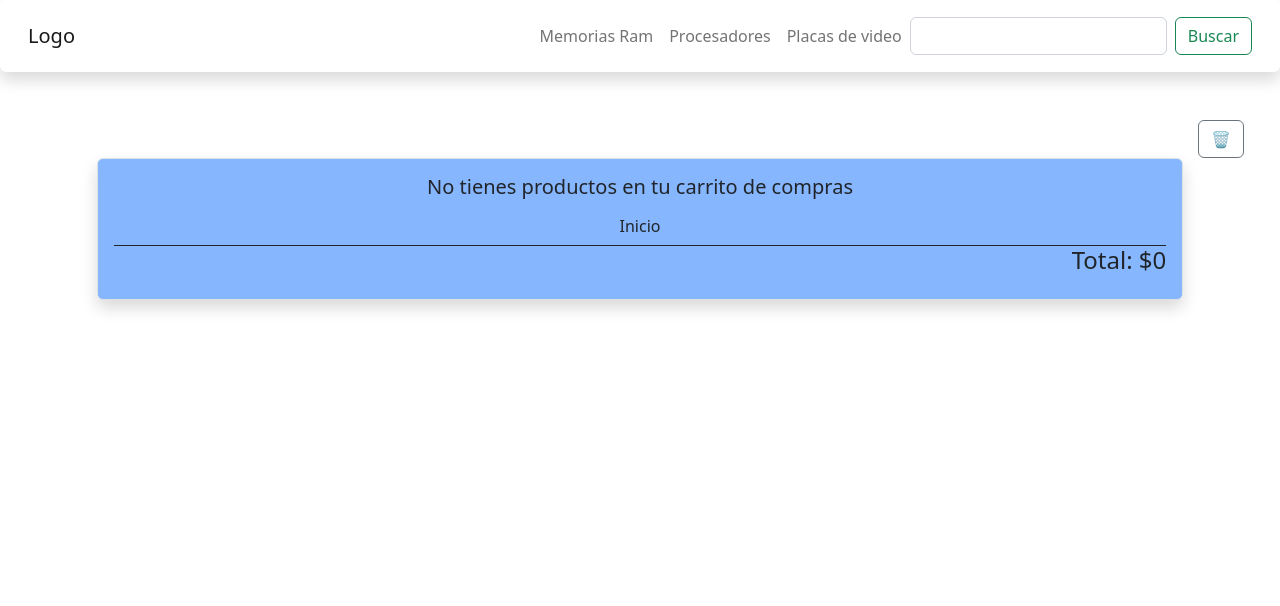
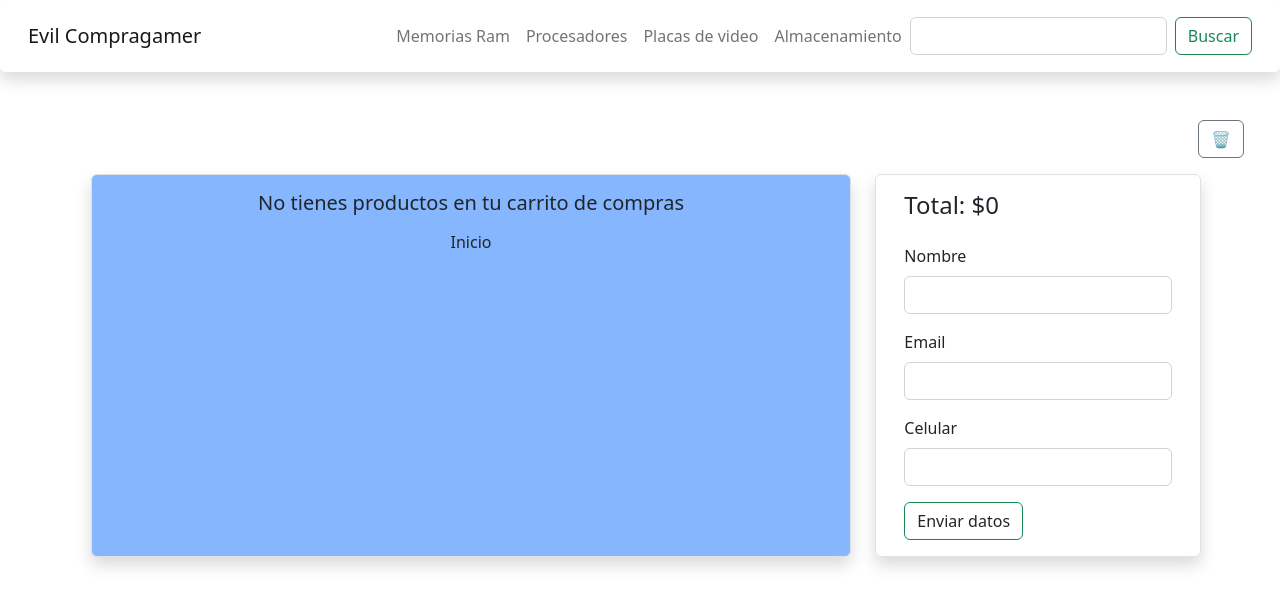
Before and after one commit to Daviens/Proyecto-React, a React (Vite) app: page /cart in a window 1280 px wide. Shown: the top 606 px of the page. Built offline with nearby package versions, Linux system fonts and the light colour scheme.

Commit message:
agrego ordenes y sweetAlert2

```diff
--- /dev/null
+++ b/src/components/Form/index.jsx
@@ -0,0 +1,33 @@
+import React from 'react'
+
+const Form = ({activar, datoNombre, datoEmail, datoCel}) => {
+
+    const enviarForm = (e) => {
+        e.preventDefault()
+        datoNombre(e.target.nombre.value)
+        datoEmail(e.target.email.value)
+        datoCel(e.target.cel.value)
+        activar(" ")
+    }
+    return (
+        <div>
+            <form onSubmit={enviarForm}>
+                <div className="mb-3">
+                    <label htmlFor="nombre" className="form-label">Nombre</label>
+                    <input type="text" className="form-control" id="nombre" name='nombre' required/>
+                </div>
+                <div className="mb-3">
+                    <label htmlFor="exampleInputEmail1" className="form-label">Email</label>
+                    <input type="email" className="form-control" id="exampleInputEmail1" aria-describedby="emailHelp" name='email' required/>
+                </div>
+                <div className="mb-3">
+                    <label htmlFor="cel" className="form-label">Celular</label>
+                    <input type="number" className="form-control" id="cel" name='cel' required/>
+                </div>
+                <button type='submit' className='btn border-success'>Enviar datos</button>
+            </form>
+        </div>
+    )
+}
+
+export default Form
--- a/src/components/ItemCount/index.jsx
+++ b/src/components/ItemCount/index.jsx
@@ -6,7 +6,7 @@ const ItemCount = ({ stock, initial, onAdd }) => {
     if (tracker > initial) {
       setTracker(tracker - 1)
     } else {
-      console.log("no se resta");
+      // avisar el error
     }
   }
   const suma = () => {
--- a/src/components/ItemDetail/index.jsx
+++ b/src/components/ItemDetail/index.jsx
@@ -42,7 +42,7 @@ const ItemDetail = ({ prop, imgs }) => {
       <div className='col-md-7'>
         <h2>{prop.title}</h2>
         <h3>${prop.price}</h3>
-        {!cant ? <ItemCount stock={12} initial={1} onAdd={showAdd} /> : <button onClick={goTo} className="btn btn-outline-dark">Finalizar compra</button>}
+        {!cant ? <ItemCount stock={prop.stock} initial={1} onAdd={showAdd} /> : <button onClick={goTo} className="btn btn-outline-dark">Finalizar compra</button>}
       </div>
     </div>
   )
--- a/src/components/NavBar/index.jsx
+++ b/src/components/NavBar/index.jsx
@@ -9,7 +9,7 @@ const NavBar = () => {
   return (
     <nav className="navbar navbar-expand-lg navbar-light bg-light shadow p-3 mb-5 bg-body rounded">
       <div className="container-fluid">
-        <Link className="navbar-brand" to="/">Logo</Link>
+        <Link className="navbar-brand" to="/">Evil Compragamer</Link>
         <button className="navbar-toggler" type="button" data-bs-toggle="collapse" data-bs-target="#navbarSupportedContent" aria-controls="navbarSupportedContent" aria-expanded="false" aria-label="Toggle navigation">
           <span className="navbar-toggler-icon"></span>
         </button>
@@ -25,6 +25,9 @@ const NavBar = () => {
             <li className="nav-item">
               <Link className="nav-link" to="/category/MLA1658">Placas de video</Link>
             </li>
+            <li className="nav-item">
+              <Link className="nav-link" to="/category/MLA1672">Almacenamiento</Link>
+            </li>
           </ul>
           <form className="d-flex">
             <input className="form-control me-2" type="search" aria-label="Search" />
--- a/src/components/containers/CartContainer/index.jsx
+++ b/src/components/containers/CartContainer/index.jsx
@@ -1,33 +1,74 @@
-import React, { useContext } from 'react'
+import React, { useContext, useState } from 'react'
+import CartCard from '../../CartCard'
+import Form from '../../Form'
+import { Shop } from '../../../context/CartContext'
+import "./styles.css"
+import generarOrden from '../../../services/generarOrden'
 import { Link } from 'react-router-dom'
-import { Shop } from '../../../context/CartContext'
-import CartCard from '../../CartCard'
+import { collection, addDoc, getDoc, doc, updateDoc } from "firebase/firestore";
+import { db } from '../../../firebase/config'
+import Swal from 'sweetalert2'
 
 const CartContainer = () => {
-  const { carrito, clearCart } = useContext(Shop)
-  let total = 0
-  carrito.forEach((producto) => {
-    let unidad = producto.cantidad * producto.price
-    total += unidad
-  })
+  const { carrito, clearCart, total } = useContext(Shop)
+  const totalSuma = total()
+  const [ordenId, setOrdenId] = useState()
+  const [habilitar, setHabilitar] = useState("disabled")
+  const [email, setEmail] = useState()
+  const [cel, setCel] = useState()
+  const [nombre, setNombre] = useState()
+  const [compraFinalizada, setCompraFinalizada] = useState(false)
+
+  const activarCompra = (algo) => {
+    setHabilitar(algo)
+  }
+
+  const comprar = async () => {
+    const orden = generarOrden(nombre, email, cel, carrito, totalSuma)
+    console.log(orden);
+    await addDoc(collection(db, "orders"), orden).then(({ id }) => {
+      setOrdenId(id)
+    }).catch(error => {
+      console.log(error);
+    })
+    carrito.forEach(async (productoCarrito) => {
+      const productRef = doc(db, "products", productoCarrito.id);
+      const productSnap = await getDoc(productRef);
+      await updateDoc(productRef, {
+        stock: productSnap.data().stock - productoCarrito.cantidad,
+      });
+    });
+    setHabilitar("disabled")
+    setCompraFinalizada(true)
+  }
+
+  compraFinalizada && Swal.fire(
+    'Gracias por tu compra!',
+    `Aquí tienes tu numero de orden: ${ordenId}`,
+    'info'
+  )
   return (
-    <div className='row d-flex justify-content-center'>
+    <div className='row d-flex justify-content-center gap-3'>
       <div className='d-flex justify-content-end px-5'>
         <button onClick={clearCart} className="btn btn-outline-secondary">🗑</button>
       </div>
-      <div className='col-10 border rounded shadow p-3 bg-primary bg-opacity-50'>
-        <div>
+      <div className='col-7 border rounded shadow p-3 bg-primary bg-opacity-50 d-flex justify-content-center'>
+        <div className='d-flex flex-column'>
           {carrito.length ?
-            carrito.map((producto) => <CartCard key={producto.id1} prop={producto} />)
+            carrito.map((producto) => <CartCard key={producto.id} prop={producto} />)
             :
-            <div className='text-center'>
+            <div className='text-center align-self-center'>
               <h5>No tienes productos en tu carrito de compras</h5>
               <Link className="btn" to="/">Inicio</Link>
             </div>}
-          <div className='d-flex justify-content-end border-top border-dark'>
-            <h4>Total: ${total}</h4>
-          </div>
         </div>
+      </div>
+      <div className='col-3 row border rounded gap-3 limite ms-2 shadow p-3'>
+        <h4>Total: ${totalSuma}</h4>
+        {habilitar == "disabled" ?
+          <Form activar={activarCompra} datoNombre={setNombre} datoEmail={setEmail} datoCel={setCel} />
+          :
+          <button className={`btn border-dark ${habilitar}`} onClick={comprar}>Finalizar Compra</button>}
       </div>
     </div>
   )
--- /dev/null
+++ b/src/components/containers/CartContainer/styles.css
@@ -0,0 +1,3 @@
+.limite {
+    height: fit-content;
+}
--- a/src/components/containers/ItemDetailContainer/index.jsx
+++ b/src/components/containers/ItemDetailContainer/index.jsx
@@ -16,7 +16,7 @@ const ItemDetailContainer = () => {
       const docSnap = await getDoc(docRef);
       try {
         if (docSnap.exists()) {
-          setOneItem(docSnap.data())
+          setOneItem({id: docSnap.id, ...docSnap.data()})
           const { pictures } = docSnap.data()
           setImagenes(pictures)
         } else {
--- a/src/context/CartContext.jsx
+++ b/src/context/CartContext.jsx
@@ -9,11 +9,11 @@ const ShopProvider = ({ children }) => {
   const [carrito, setCarrito] = useState([])
 
   const isInCart = (id) => {
-    return carrito.some(producto => producto.id1 === id)
+    return carrito.some(producto => producto.id === id)
   }
 
   const removeItem = (itemId) => {
-    const productosFiltrados = carrito.filter((producto) => producto.id1 !== itemId)
+    const productosFiltrados = carrito.filter((producto) => producto.id !== itemId)
     setCarrito(productosFiltrados)
   }
 
@@ -22,9 +22,9 @@ const ShopProvider = ({ children }) => {
   }
 
   const addItem = (item, quantity) => {
-    if (isInCart(item.id1)) {
+    if (isInCart(item.id)) {
       const carroMapeado = carrito.map((producto) => {
-        if (producto.id1 === item.id1) {
+        if (producto.id === item.id) {
           producto.cantidad += quantity
           return producto
         }
@@ -38,8 +38,12 @@ const ShopProvider = ({ children }) => {
     }
   }
 
+  const total = () => {
+    return carrito.reduce((acc, elem) => acc += (elem.cantidad * elem.price), 0)
+  }
+
   return (
-    <Shop.Provider value={{ carrito, addItem, removeItem, clearCart }}>
+    <Shop.Provider value={{ carrito, addItem, removeItem, clearCart, total }}>
       {children}
     </Shop.Provider>
   )
--- /dev/null
+++ b/src/services/generarOrden.js
@@ -0,0 +1,14 @@
+const generarOrden = (nombre, email, telefono, carrito, total) => {
+  return {
+    buyer: {
+        nombre: nombre,
+        email: email,
+        telefono: telefono
+    },
+    items: carrito,
+    total: total,
+    createdAt: new Date().toLocaleString()
+  }
+}
+
+export default generarOrden
```
Also changed, not shown: src/services/cargarItems.js (added, +29 -0 lines).
